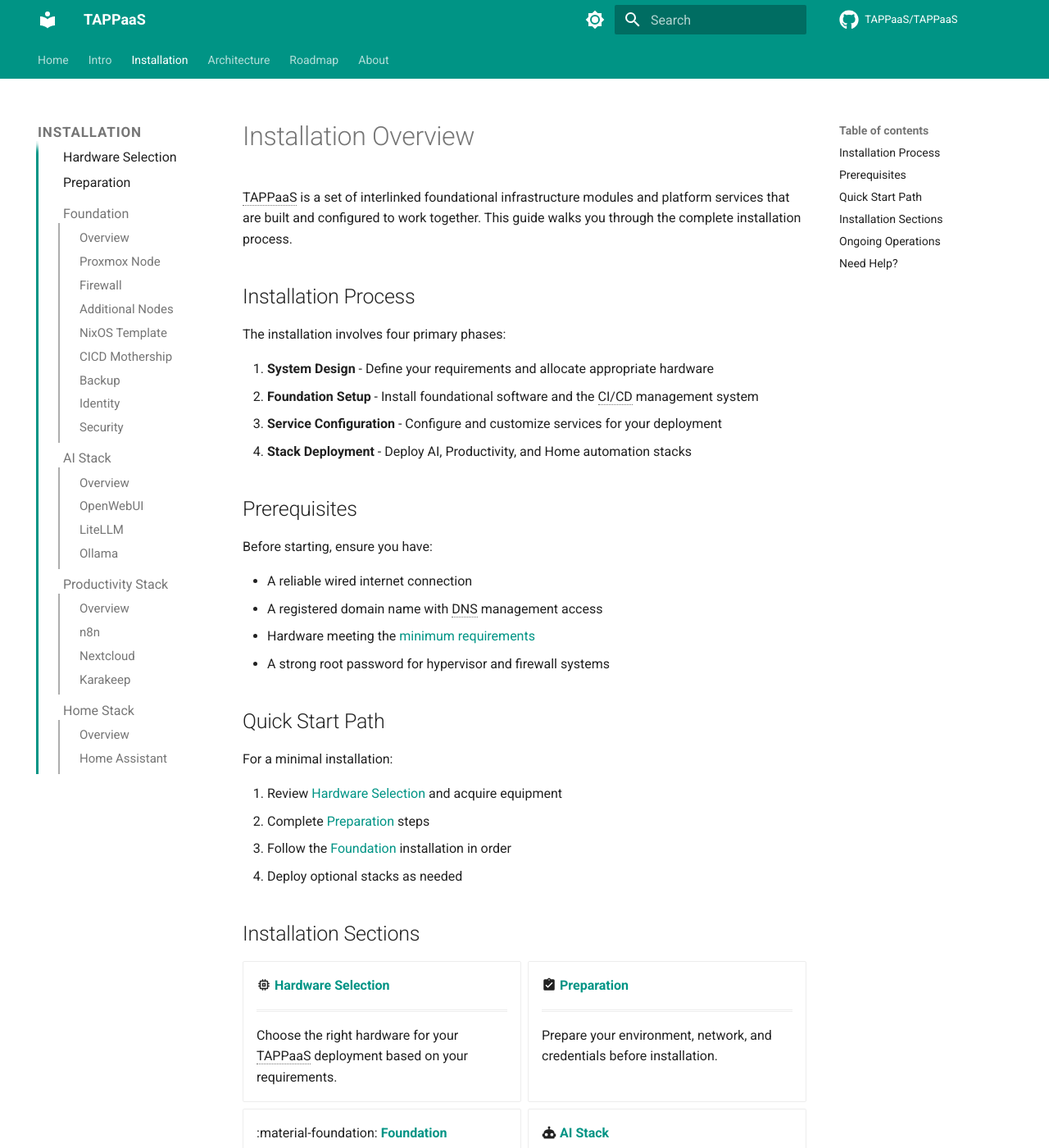
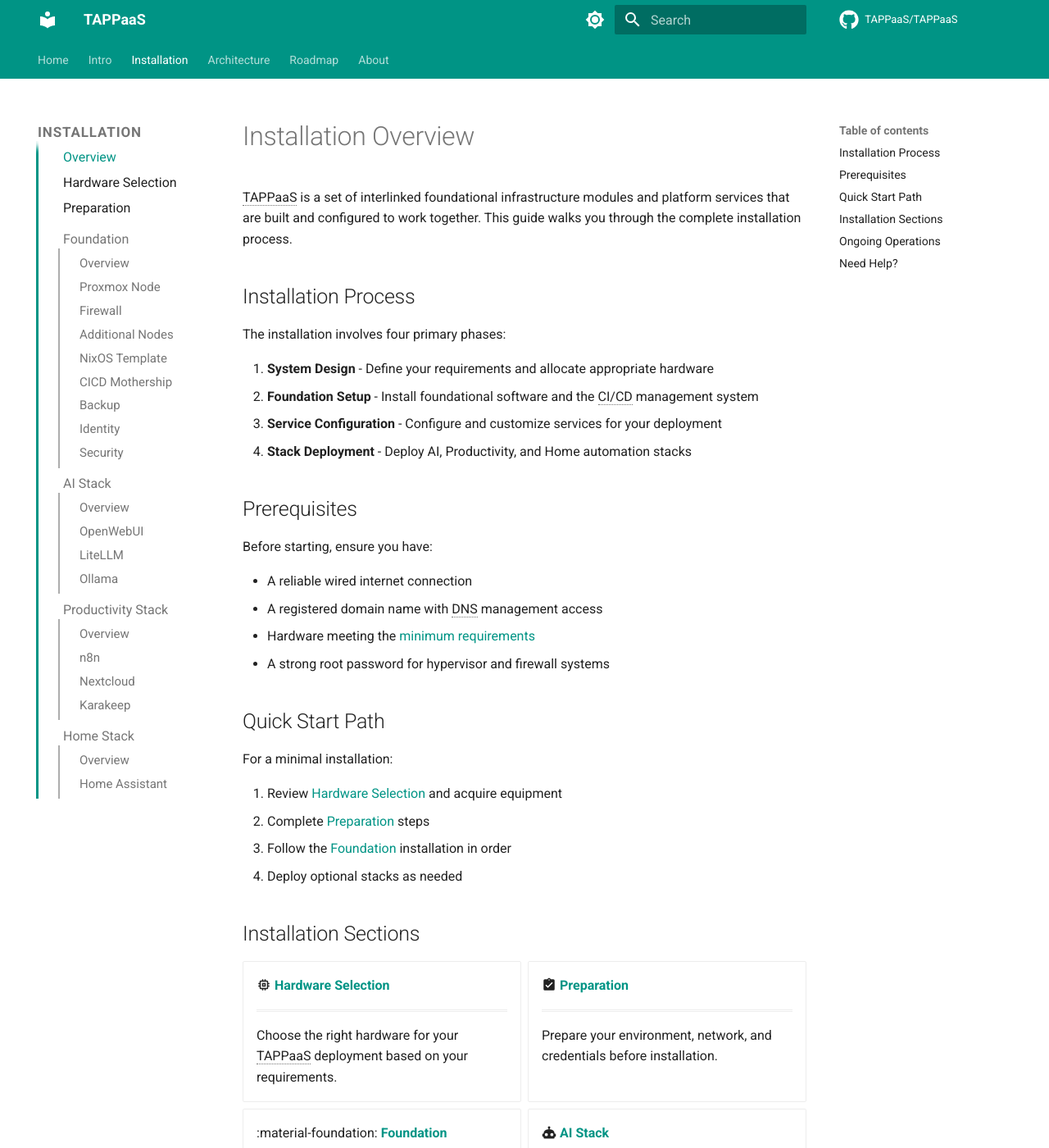
Before and after one commit to TAPPaaS/Documentation, an MkDocs documentation site: the page built from docs/installation/index.md, in a window 1280 px wide and 1400 px high. Shown: the whole window at 82% size. Built offline with MkDocs 1.6.1 and Material for MkDocs 9.7.7, drawn with Linux system fonts in a browser that asks for light colours; comment, search, counter and statistics services are not loaded.

Commit message:
Fix navigation: remove CSS that hid active nav links

```diff
--- a/docs/stylesheets/extra.css
+++ b/docs/stylesheets/extra.css
@@ -5,10 +5,6 @@
   display: none;
 }
 
-/* Hide "Home" link text on home page */
-.md-nav__item--active > .md-nav__link--active {
-  display: none;
-}
 
 /* Hero Section */
 .hero {
```
